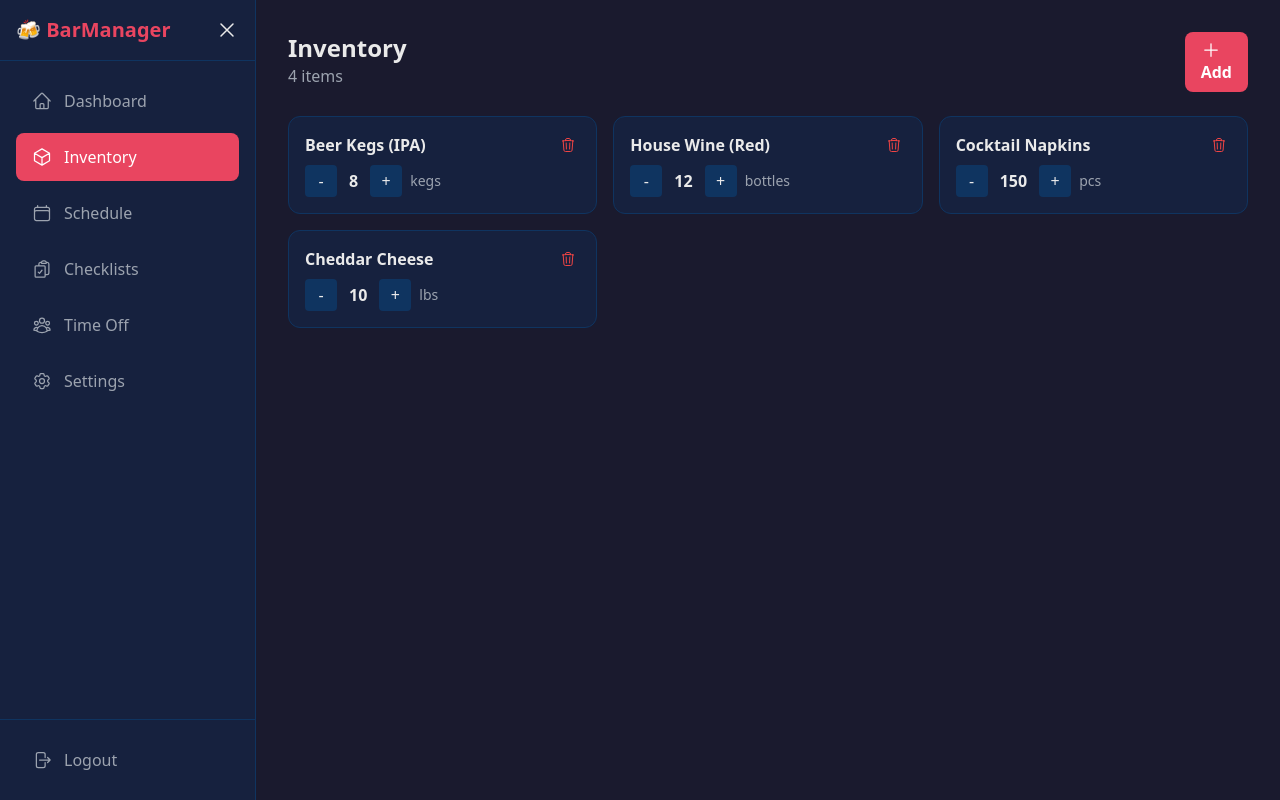
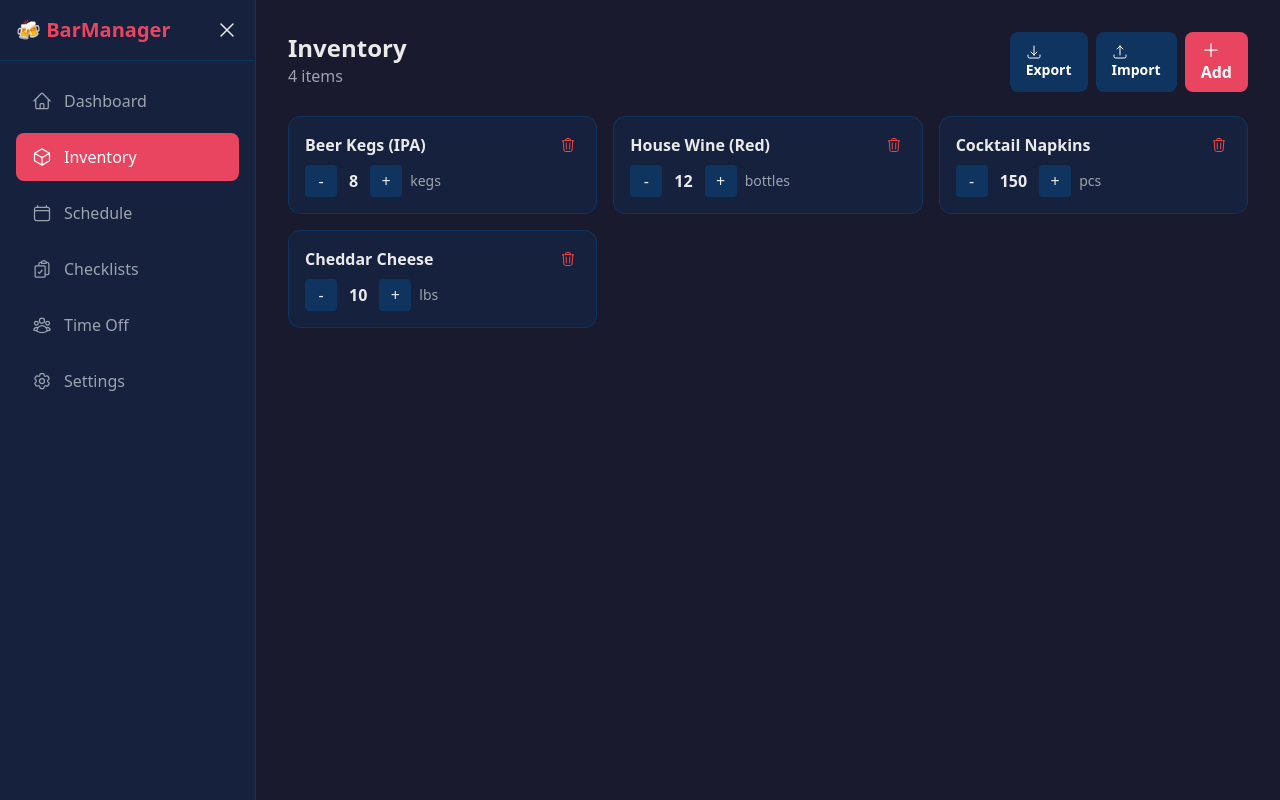
Before and after one commit to Steezy-code/bar-manager, a React (Vite) app: page /inventory in a window 1280 px wide. Built offline with nearby package versions, Linux system fonts and the light colour scheme.

Commit message:
Add: inventory import/export with warning, remove logout, add browser data warning

```diff
--- a/src/components/Layout.jsx
+++ b/src/components/Layout.jsx
@@ -1,6 +1,6 @@
 import { useState } from 'react'
 import { Outlet, NavLink, useNavigate } from 'react-router-dom'
-import { HomeIcon, CubeIcon, CalendarIcon, ClipboardDocumentCheckIcon, UserGroupIcon, Cog6ToothIcon, ArrowRightOnRectangleIcon, Bars3Icon, XMarkIcon } from '@heroicons/react/24/outline'
+import { HomeIcon, CubeIcon, CalendarIcon, ClipboardDocumentCheckIcon, UserGroupIcon, Cog6ToothIcon, Bars3Icon, XMarkIcon } from '@heroicons/react/24/outline'
 
 const navItems = [
   { name: 'Dashboard', path: '/', icon: HomeIcon },
@@ -13,12 +13,6 @@ const navItems = [
 
 export default function Layout({ user, onLogout }) {
   const [sidebarOpen, setSidebarOpen] = useState(false)
-  const navigate = useNavigate()
-
-  const handleLogout = () => {
-    onLogout()
-    navigate('/login')
-  }
 
   return (
     <div className="min-h-screen bg-bar-dark">
@@ -36,11 +30,7 @@ export default function Layout({ user, onLogout }) {
             </NavLink>
           ))}
         </nav>
-        <div className="absolute bottom-0 w-full p-4 border-t border-bar-blue">
-          <button onClick={handleLogout} className="flex items-center gap-3 w-full px-4 py-3 rounded-lg text-gray-400 hover:bg-red-600 hover:text-white transition">
-            <ArrowRightOnRectangleIcon className="w-5 h-5" />Logout
-          </button>
-        </div>
+
       </div>
       <div className="lg:ml-64 print:ml-0">
         <header className="lg:hidden flex items-center justify-between p-4 bg-bar-card border-b border-bar-blue print:hidden">
--- a/src/pages/Inventory.jsx
+++ b/src/pages/Inventory.jsx
@@ -1,5 +1,5 @@
-import { useState, useEffect } from 'react'
-import { PlusIcon, ExclamationTriangleIcon, TrashIcon } from '@heroicons/react/24/outline'
+import { useState, useEffect, useRef } from 'react'
+import { PlusIcon, ExclamationTriangleIcon, TrashIcon, ArrowDownTrayIcon, ArrowUpTrayIcon } from '@heroicons/react/24/outline'
 
 const STORAGE_KEY = 'barmanager_inventory'
 
@@ -7,6 +7,7 @@ export default function Inventory() {
   const [items, setItems] = useState([])
   const [showAdd, setShowAdd] = useState(false)
   const [newItem, setNewItem] = useState({ name: '', quantity: 0, unit: '', threshold: 5 })
+  const fileInputRef = useRef(null)
 
   useEffect(() => {
     const saved = localStorage.getItem(STORAGE_KEY)
@@ -48,6 +49,43 @@ export default function Inventory() {
     setNewItem({ name: '', quantity: 0, unit: '', threshold: 5 })
   }
 
+  const exportInventory = () => {
+    const data = JSON.stringify(items, null, 2)
+    const blob = new Blob([data], { type: 'application/json' })
+    const url = URL.createObjectURL(blob)
+    const a = document.createElement('a')
+    a.href = url
+    a.download = `inventory-${new Date().toISOString().split('T')[0]}.json`
+    a.click()
+  }
+
+  const importInventory = (e) => {
+    const file = e.target.files[0]
+    if (!file) return
+
+    const reader = new FileReader()
+    reader.onload = (event) => {
+      try {
+        const imported = JSON.parse(event.target.result)
+        if (!Array.isArray(imported)) {
+          alert('Invalid file format')
+          return
+        }
+
+        const count = imported.length
+        if (confirm(`This will replace ALL ${items.length} inventory items with ${count} items from the file. Continue?`)) {
+          const withIds = imported.map((item, idx) => ({ ...item, id: Date.now() + idx }))
+          save(withIds)
+          alert(`Replaced inventory with ${count} items`)
+        }
+      } catch (err) {
+        alert('Failed to parse file: ' + err.message)
+      }
+    }
+    reader.readAsText(file)
+    fileInputRef.current.value = ''
+  }
+
   const lowItems = items.filter(i => i.quantity <= (i.threshold || 5))
 
   return (
@@ -57,7 +95,12 @@ export default function Inventory() {
           <h1 className="text-2xl font-bold">Inventory</h1>
           <p className="text-gray-400">{items.length} items</p>
         </div>
-        <button onClick={() => setShowAdd(true)} className="btn-primary"><PlusIcon className="w-5 h-5" /> Add</button>
+        <div className="flex gap-2">
+          <button onClick={exportInventory} className="btn-secondary text-sm"><ArrowDownTrayIcon className="w-4 h-4" /> Export</button>
+          <button onClick={() => fileInputRef.current.click()} className="btn-secondary text-sm"><ArrowUpTrayIcon className="w-4 h-4" /> Import</button>
+          <input type="file" accept=".json" ref={fileInputRef} onChange={importInventory} className="hidden" />
+          <button onClick={() => setShowAdd(true)} className="btn-primary"><PlusIcon className="w-5 h-5" /> Add</button>
+        </div>
       </div>
 
       {lowItems.length > 0 && (
```
Also changed, not shown: 1 other file (tests, documents, lock files or other folders).
